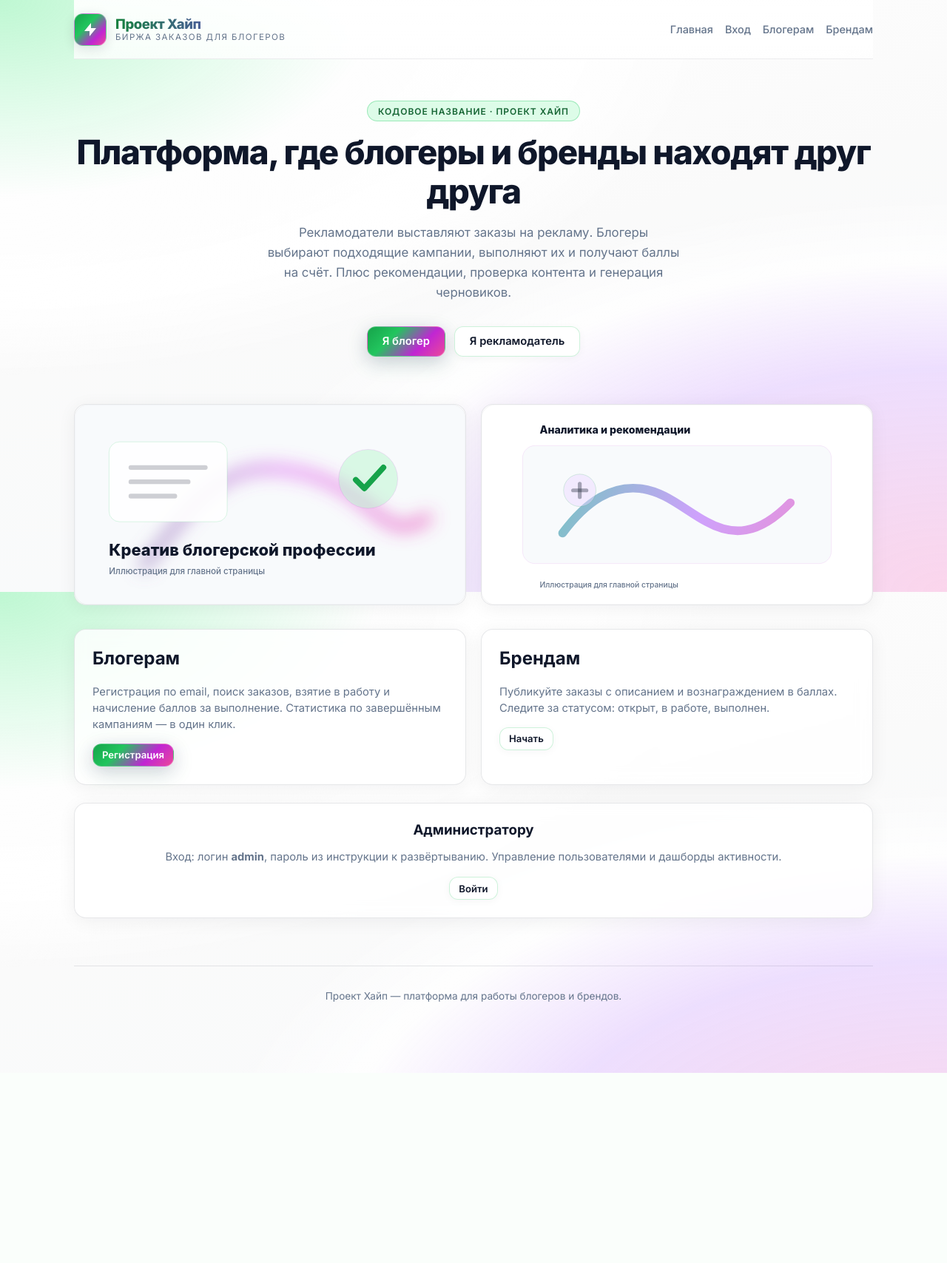
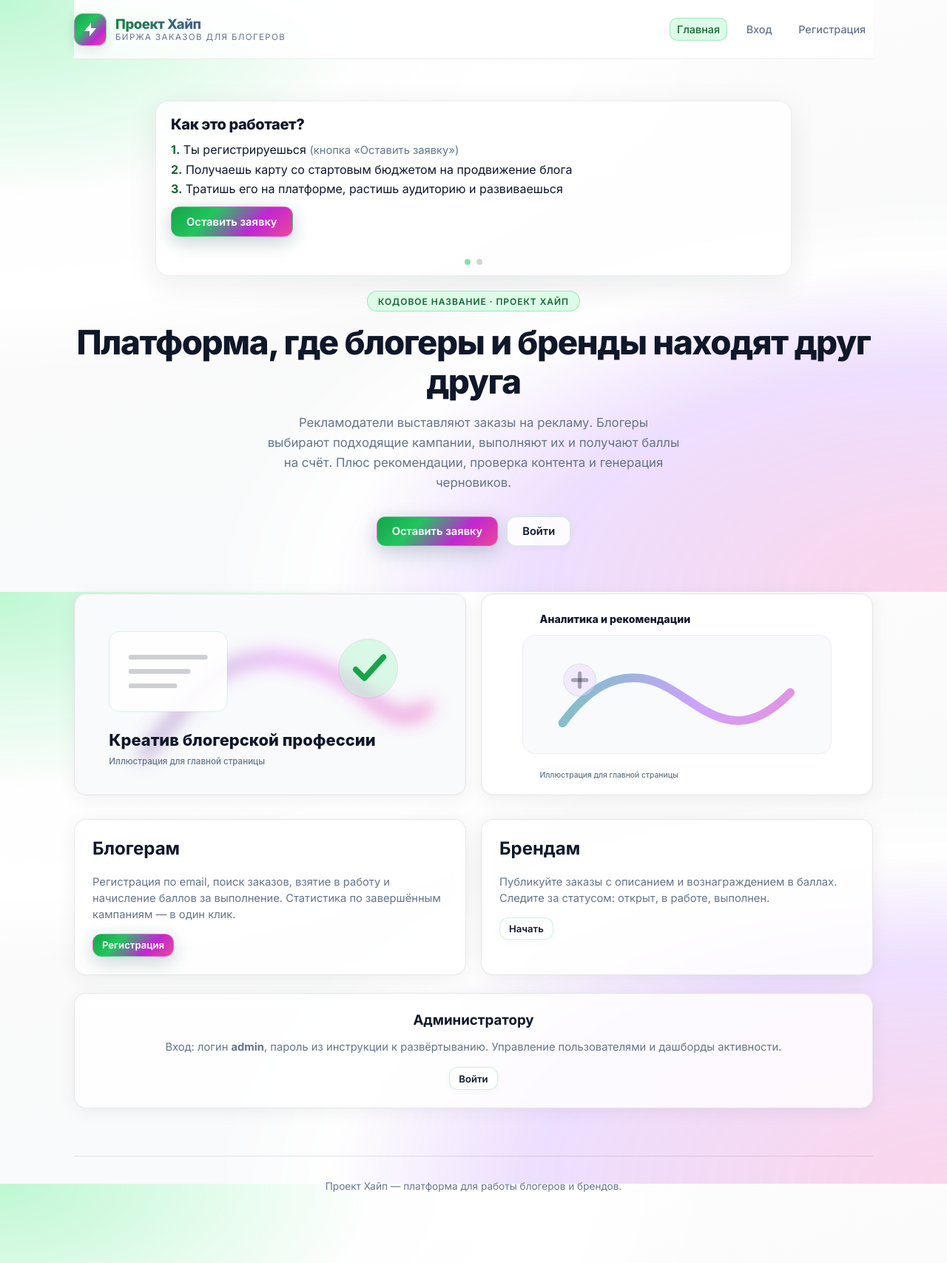
Before and after one commit to mgortinskiy-bot/blogger_app, a Flask app: page / in a window 1280 px wide. Shown: the whole page at 74% size. Before the commit the page ends 1450 px from the top, so only its background shows below. Run offline with Flask 3, Linux system fonts and the light colour scheme.

Commit message:
UI/UX: баннер, анимации, активное меню, единая регистрация
Made-with: Cursor

```diff
--- a/app.py
+++ b/app.py
@@ -127,6 +127,9 @@ def ensure_schema():
         "blog_url": "blog_url VARCHAR(600)",
         "bio": "bio VARCHAR(800)",
         "niche_tags": "niche_tags VARCHAR(500)",
+        "full_name": "full_name VARCHAR(200)",
+        "phone": "phone VARCHAR(40)",
+        "telegram": "telegram VARCHAR(120)",
     }
     for c, ddl in user_cols.items():
         if not has_column("users", c):
@@ -1170,6 +1173,9 @@ def logout():
 @app.route("/register/blogger", methods=["GET", "POST"])
 def register_blogger():
     if request.method == "POST":
+        full_name = (request.form.get("full_name") or "").strip() or None
+        phone = (request.form.get("phone") or "").strip() or None
+        telegram = (request.form.get("telegram") or "").strip() or None
         email = (request.form.get("email") or "").strip().lower()
         password = request.form.get("password") or ""
         password2 = request.form.get("password2") or ""
@@ -1193,6 +1199,9 @@ def register_blogger():
             role=UserRole.BLOGGER,
             blocked=False,
             points=0,
+            full_name=full_name,
+            phone=phone,
+            telegram=telegram,
         )
         db.add(u)
         db.commit()
@@ -1203,36 +1212,8 @@ def register_blogger():
 
 @app.route("/register/advertiser", methods=["GET", "POST"])
 def register_advertiser():
-    if request.method == "POST":
-        email = (request.form.get("email") or "").strip().lower()
-        password = request.form.get("password") or ""
-        password2 = request.form.get("password2") or ""
-        if not email or "@" not in email:
-            flash("Укажите корректный email.", "danger")
-            return render_template("register_advertiser.html")
-        if len(password) < 6:
-            flash("Пароль не короче 6 символов.", "danger")
-            return render_template("register_advertiser.html")
-        if password != password2:
-            flash("Пароли не совпадают.", "danger")
-            return render_template("register_advertiser.html")
-        db = get_db()
-        if db.query(User).filter(func.lower(User.email) == email).first():
-            flash("Этот email уже зарегистрирован.", "danger")
-            return render_template("register_advertiser.html")
-        u = User(
-            email=email,
-            username=None,
-            password_hash=hash_password(password),
-            role=UserRole.ADVERTISER,
-            blocked=False,
-            points=0,
-        )
-        db.add(u)
-        db.commit()
-        flash("Регистрация успешна. Войдите.", "success")
-        return redirect(url_for("login"))
-    return render_template("register_advertiser.html")
+    # единая регистрация (без разделения на роли)
+    return redirect(url_for("register_blogger"))
 
 
 @app.route("/forgot-password", methods=["GET", "POST"])
@@ -1605,7 +1586,7 @@ def blogger_stats():
 
 
 @app.route("/advertiser/orders")
-@require_role(UserRole.ADVERTISER)
+@require_login
 def advertiser_orders():
     db = get_db()
     user = current_user()
@@ -1640,7 +1621,7 @@ def recommend_bloggers(db, advertiser_id: int, limit: int = 8):
 
 
 @app.route("/advertiser/bloggers")
-@require_role(UserRole.ADVERTISER)
+@require_login
 def advertiser_bloggers():
     db = get_db()
     user = current_user()
@@ -1655,7 +1636,7 @@ def advertiser_bloggers():
 
 
 @app.route("/advertiser/orders/<int:order_id>/offer", methods=["POST"])
-@require_role(UserRole.ADVERTISER)
+@require_login
 def advertiser_offer(order_id: int):
     db = get_db()
     user = current_user()
@@ -1751,7 +1732,7 @@ def tools_generate_image():
 
 
 @app.route("/advertiser/orders/new", methods=["GET", "POST"])
-@require_role(UserRole.ADVERTISER)
+@require_login
 def advertiser_new_order():
     if request.method == "POST":
         title = (request.form.get("title") or "").strip()
--- a/models.py
+++ b/models.py
@@ -32,6 +32,9 @@ class User(Base):
     role: Mapped[str] = mapped_column(String(20), index=True)
     blocked: Mapped[bool] = mapped_column(Boolean, default=False)
     points: Mapped[int] = mapped_column(Integer, default=0)
+    full_name: Mapped[str | None] = mapped_column(String(200), nullable=True)
+    phone: Mapped[str | None] = mapped_column(String(40), nullable=True)
+    telegram: Mapped[str | None] = mapped_column(String(120), nullable=True)
     display_name: Mapped[str | None] = mapped_column(String(120), nullable=True)
     blog_url: Mapped[str | None] = mapped_column(String(600), nullable=True)
     bio: Mapped[str | None] = mapped_column(String(800), nullable=True)
--- a/static/style.css
+++ b/static/style.css
@@ -17,7 +17,7 @@
   --warning: #fbbf24;
   --info: #38bdf8;
   --radius: 16px;
-  --font: "Inter", system-ui, -apple-system, "Segoe UI", sans-serif;
+  --font: "SB Sans Text", "SB Sans Display", "SBSans", "Sber Sans", "SberSans", "Inter", system-ui, -apple-system, "Segoe UI", Roboto, Arial, sans-serif;
 }
 
 *,
@@ -129,14 +129,28 @@ a:hover {
   gap: 0.5rem 1rem;
 }
 
-.nav a {
+.nav a,
+.nav .nav-link {
   color: var(--muted);
   font-size: 0.9rem;
   font-weight: 500;
   text-decoration: none;
+  padding: 0.4rem 0.55rem;
+  border-radius: 10px;
+  border: 1px solid transparent;
+  transition: background 0.15s ease, border-color 0.15s ease, color 0.15s ease, transform 0.15s ease;
 }
-.nav a:hover {
+.nav a:hover,
+.nav .nav-link:hover {
   color: var(--text);
+  background: rgba(220, 252, 231, 0.85);
+  border-color: rgba(34, 197, 94, 0.25);
+  transform: translateY(-1px);
+}
+.nav .nav-link.is-active {
+  color: #166534;
+  background: rgba(220, 252, 231, 0.95);
+  border-color: rgba(34, 197, 94, 0.35);
 }
 
 .hero {
@@ -221,6 +235,93 @@ a:hover {
 .btn:hover {
   transform: translateY(-1px);
   text-decoration: none;
+}
+.btn:active {
+  transform: translateY(0px) scale(0.99);
+}
+.btn.is-pressed {
+  transform: translateY(0px) scale(0.985);
+}
+.btn.is-loading {
+  opacity: 0.88;
+  cursor: progress;
+}
+.btn.is-loading::after {
+  content: "";
+  width: 14px;
+  height: 14px;
+  border-radius: 999px;
+  border: 2px solid rgba(255, 255, 255, 0.55);
+  border-top-color: rgba(255, 255, 255, 0.95);
+  margin-left: 0.55rem;
+  animation: spin 0.7s linear infinite;
+}
+@keyframes spin {
+  to { transform: rotate(360deg); }
+}
+
+/* Баннер на главной */
+.banner {
+  max-width: 860px;
+  margin: 0 auto 1.25rem;
+  border-radius: 18px;
+  border: 1px solid rgba(15, 23, 42, 0.08);
+  background: rgba(255, 255, 255, 0.78);
+  overflow: hidden;
+  box-shadow: 0 10px 40px rgba(15, 23, 42, 0.08);
+}
+.banner-track {
+  display: grid;
+  grid-template-columns: 1fr 1fr;
+  width: 200%;
+  animation: bannerSlide 10s ease-in-out infinite;
+}
+.banner-slide {
+  padding: 1.2rem 1.25rem;
+  text-align: left;
+}
+.banner-title {
+  font-weight: 800;
+  letter-spacing: -0.02em;
+  font-size: 1.25rem;
+  line-height: 1.25;
+}
+.banner-sub {
+  margin-top: 0.35rem;
+}
+.banner-steps {
+  margin-top: 0.65rem;
+  display: grid;
+  gap: 0.35rem;
+}
+.banner-step b {
+  color: #166534;
+}
+.banner-actions {
+  margin-top: 0.9rem;
+  display: flex;
+  gap: 0.6rem;
+  flex-wrap: wrap;
+}
+.banner-dots {
+  display: flex;
+  gap: 8px;
+  justify-content: center;
+  padding: 0.65rem 0 0.9rem;
+}
+.banner-dots .dot {
+  width: 8px;
+  height: 8px;
+  border-radius: 999px;
+  background: rgba(15, 23, 42, 0.18);
+}
+.banner-dots .dot:first-child {
+  background: rgba(34, 197, 94, 0.55);
+}
+@keyframes bannerSlide {
+  0%, 40% { transform: translateX(0%); }
+  50%, 90% { transform: translateX(-50%); }
+  100% { transform: translateX(0%); }
 }
 .btn-primary:hover {
   box-shadow: 0 10px 32px rgba(22, 163, 74, 0.25), 0 8px 26px rgba(192, 38, 211, 0.2);
--- a/templates/base.html
+++ b/templates/base.html
@@ -26,27 +26,22 @@
       <nav class="nav">
         {% if current_user %}
           {% if current_user.role == 'admin' %}
-            <a href="{{ url_for('admin_dashboard') }}">Дашборд</a>
-            <a href="{{ url_for('admin_users') }}">Пользователи</a>
-          {% elif current_user.role == 'blogger' %}
-            <a href="{{ url_for('blogger_orders') }}">Заказы</a>
-            <a href="{{ url_for('blogger_offers') }}">Предложения</a>
-            <a href="{{ url_for('blogger_profile') }}">Профиль</a>
-            <a href="{{ url_for('blogger_stats') }}">Статистика</a>
-            <span class="muted" style="font-size:0.85rem;">{{ current_user.points or 0 }} баллов</span>
-          {% elif current_user.role == 'advertiser' %}
-            <a href="{{ url_for('advertiser_orders') }}">Мои заказы</a>
-            <a href="{{ url_for('advertiser_new_order') }}">Создать заказ</a>
-            <a href="{{ url_for('advertiser_bloggers') }}">Блогеры</a>
+            <a class="nav-link {% if request.endpoint == 'admin_dashboard' %}is-active{% endif %}" href="{{ url_for('admin_dashboard') }}">Дашборд</a>
+            <a class="nav-link {% if request.endpoint == 'admin_users' %}is-active{% endif %}" href="{{ url_for('admin_users') }}">Пользователи</a>
           {% endif %}
+          <a class="nav-link {% if request.endpoint == 'blogger_orders' %}is-active{% endif %}" href="{{ url_for('blogger_orders') }}">Заказы</a>
+          <a class="nav-link {% if request.endpoint == 'advertiser_orders' %}is-active{% endif %}" href="{{ url_for('advertiser_orders') }}">Мои заказы</a>
+          <a class="nav-link {% if request.endpoint == 'advertiser_new_order' %}is-active{% endif %}" href="{{ url_for('advertiser_new_order') }}">Создать заказ</a>
+          <a class="nav-link {% if request.endpoint == 'blogger_profile' %}is-active{% endif %}" href="{{ url_for('blogger_profile') }}">Профиль</a>
+          <a class="nav-link {% if request.endpoint == 'blogger_stats' %}is-active{% endif %}" href="{{ url_for('blogger_stats') }}">Статистика</a>
+          <span class="muted" style="font-size:0.85rem;">{{ current_user.points or 0 }} баллов</span>
           <a href="{{ url_for('assistant_chat') }}">AI помощник</a>
           <a href="{{ url_for('tools_generate') }}">Генератор</a>
           <a href="{{ url_for('logout') }}">Выход</a>
         {% else %}
-          <a href="{{ url_for('index') }}">Главная</a>
-          <a href="{{ url_for('login') }}">Вход</a>
-          <a href="{{ url_for('register_blogger') }}">Блогерам</a>
-          <a href="{{ url_for('register_advertiser') }}">Брендам</a>
+          <a class="nav-link {% if request.endpoint == 'index' %}is-active{% endif %}" href="{{ url_for('index') }}">Главная</a>
+          <a class="nav-link {% if request.endpoint == 'login' %}is-active{% endif %}" href="{{ url_for('login') }}">Вход</a>
+          <a class="nav-link {% if request.endpoint == 'register_blogger' %}is-active{% endif %}" href="{{ url_for('register_blogger') }}">Регистрация</a>
         {% endif %}
       </nav>
     </header>
@@ -69,5 +64,28 @@
       Проект Хайп — платформа для работы блогеров и брендов.
     </footer>
   </div>
+  <script>
+    // UX: анимация нажатия + состояние загрузки при запуске действий (submit)
+    (function () {
+      document.addEventListener("click", function (e) {
+        var btn = e.target && e.target.closest ? e.target.closest(".btn") : null;
+        if (!btn) return;
+        btn.classList.remove("is-pressed");
+        // force reflow
+        void btn.offsetWidth;
+        btn.classList.add("is-pressed");
+        window.setTimeout(function () { btn.classList.remove("is-pressed"); }, 220);
+      });
+
+      document.addEventListener("submit", function (e) {
+        var form = e.target;
+        if (!form || !form.querySelector) return;
+        var btn = form.querySelector("button[type='submit'].btn");
+        if (!btn) return;
+        btn.classList.add("is-loading");
+        btn.disabled = true;
+      }, true);
+    })();
+  </script>
 </body>
 </html>
--- a/templates/index.html
+++ b/templates/index.html
@@ -2,6 +2,31 @@
 {% block title %}Проект Хайп — главная{% endblock %}
 {% block content %}
 <section class="hero">
+  <div class="banner">
+    <div class="banner-track">
+      <div class="banner-slide">
+        <div class="banner-title">Закажи рекламу своего блога или сам рекламируй блогеров и бренды</div>
+        <div class="banner-sub muted">Платформа для роста блога: заказы, сервисы, аналитика и следующий шаг.</div>
+        <div class="banner-actions">
+          <a class="btn btn-primary" href="{{ url_for('register_blogger') }}">Оставить заявку</a>
+        </div>
+      </div>
+      <div class="banner-slide">
+        <div class="banner-title">Как это работает?</div>
+        <div class="banner-steps">
+          <div class="banner-step"><b>1.</b> Ты регистрируешься <span class="muted">(кнопка «Оставить заявку»)</span></div>
+          <div class="banner-step"><b>2.</b> Получаешь карту со стартовым бюджетом на продвижение блога</div>
+          <div class="banner-step"><b>3.</b> Тратишь его на платформе, растишь аудиторию и развиваешься</div>
+        </div>
+        <div class="banner-actions">
+          <a class="btn btn-primary" href="{{ url_for('register_blogger') }}">Оставить заявку</a>
+        </div>
+      </div>
+    </div>
+    <div class="banner-dots" aria-hidden="true">
+      <span class="dot"></span><span class="dot"></span>
+    </div>
+  </div>
   <div class="pill">Кодовое название · Проект Хайп</div>
   <h1>Платформа, где блогеры и бренды находят друг друга</h1>
   <p class="hero-lead">
@@ -9,8 +34,8 @@
     выполняют их и получают баллы на счёт. Плюс рекомендации, проверка контента и генерация черновиков.
   </p>
   <div style="display:flex;flex-wrap:wrap;gap:0.75rem;justify-content:center;">
-    <a class="btn btn-primary" href="{{ url_for('register_blogger') }}">Я блогер</a>
-    <a class="btn btn-ghost" href="{{ url_for('register_advertiser') }}">Я рекламодатель</a>
+    <a class="btn btn-primary" href="{{ url_for('register_blogger') }}">Оставить заявку</a>
+    <a class="btn btn-ghost" href="{{ url_for('login') }}">Войти</a>
   </div>
 </section>
 
```
Also changed, not shown: templates/register_blogger.html (+14 -2 lines).
